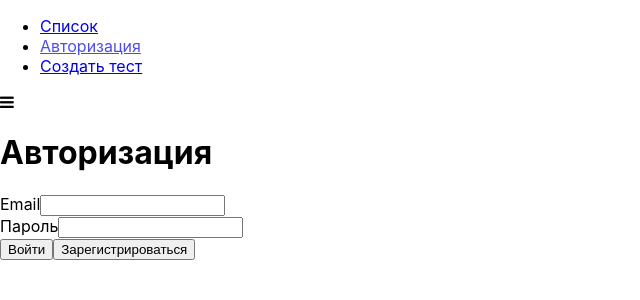
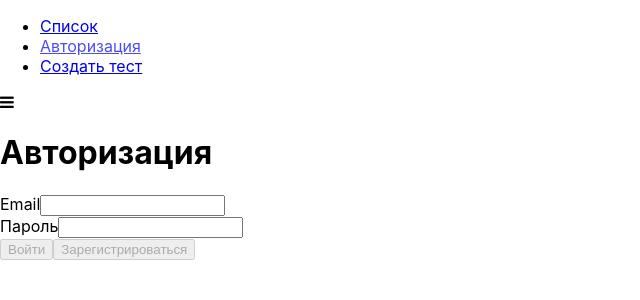
Before and after one commit to geliadonchak/SummerPractice, a React app in the folder react-quiz/: page /auth in a window 1280 px wide. Shown: the top 300 px of the page, without its empty margins (0-640 px from the left). Built offline with nearby package versions, Linux system fonts and the light colour scheme.

Commit message:
make form validation

```diff
--- a/react-quiz/src/containers/Auth/Auth.js
+++ b/react-quiz/src/containers/Auth/Auth.js
@@ -6,6 +6,7 @@
 
 export default class Auth extends Component {
     state = {
+        isFormValid: false,
         formControls: {
             email: {
                 value: '',
@@ -75,7 +76,12 @@
 
         formControls[controlName] = control;
 
-        this.setState({formControls});
+        let isFormValid = true;
+        Object.keys(formControls).forEach(name => {
+            isFormValid = formControls[name].valid && isFormValid;
+        });
+
+        this.setState({formControls, isFormValid});
     }
 
     renderInputs() {
@@ -106,14 +112,18 @@
                     <form onSubmit={this.handleSubmit} className={classes.AuthForm}>
                         {this.renderInputs()}
 
-                        <Button type="success"
-                                onClick={this.handleLogin}
+                        <Button
+                            type="success"
+                            onClick={this.handleLogin}
+                            disabled={!this.state.isFormValid}
                         >
                             Войти
                         </Button>
 
-                        <Button type="primary"
-                                onClick={this.handleRegister}
+                        <Button
+                            type="primary"
+                            onClick={this.handleRegister}
+                            disabled={!this.state.isFormValid}
                         >
                             Зарегистрироваться
                         </Button>
```
